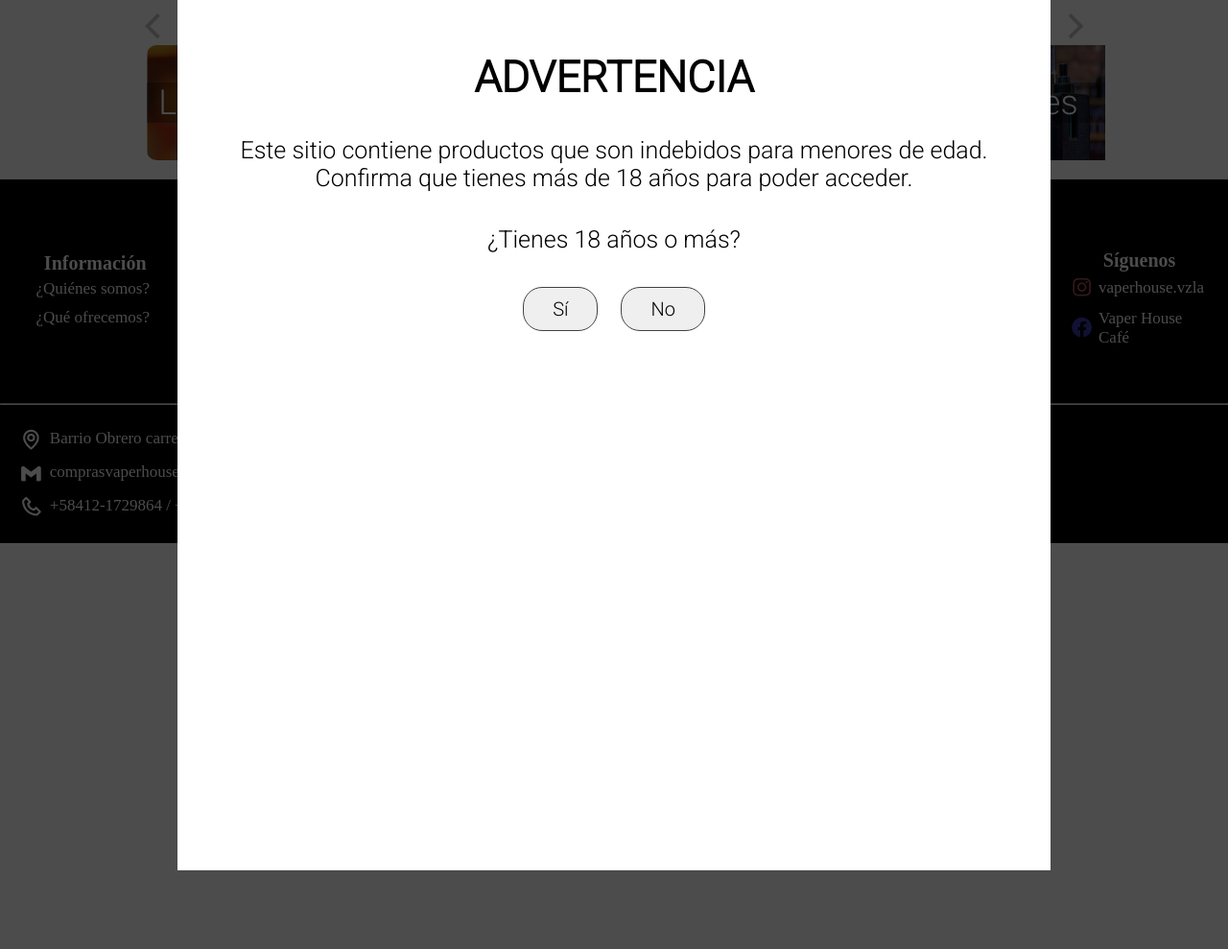
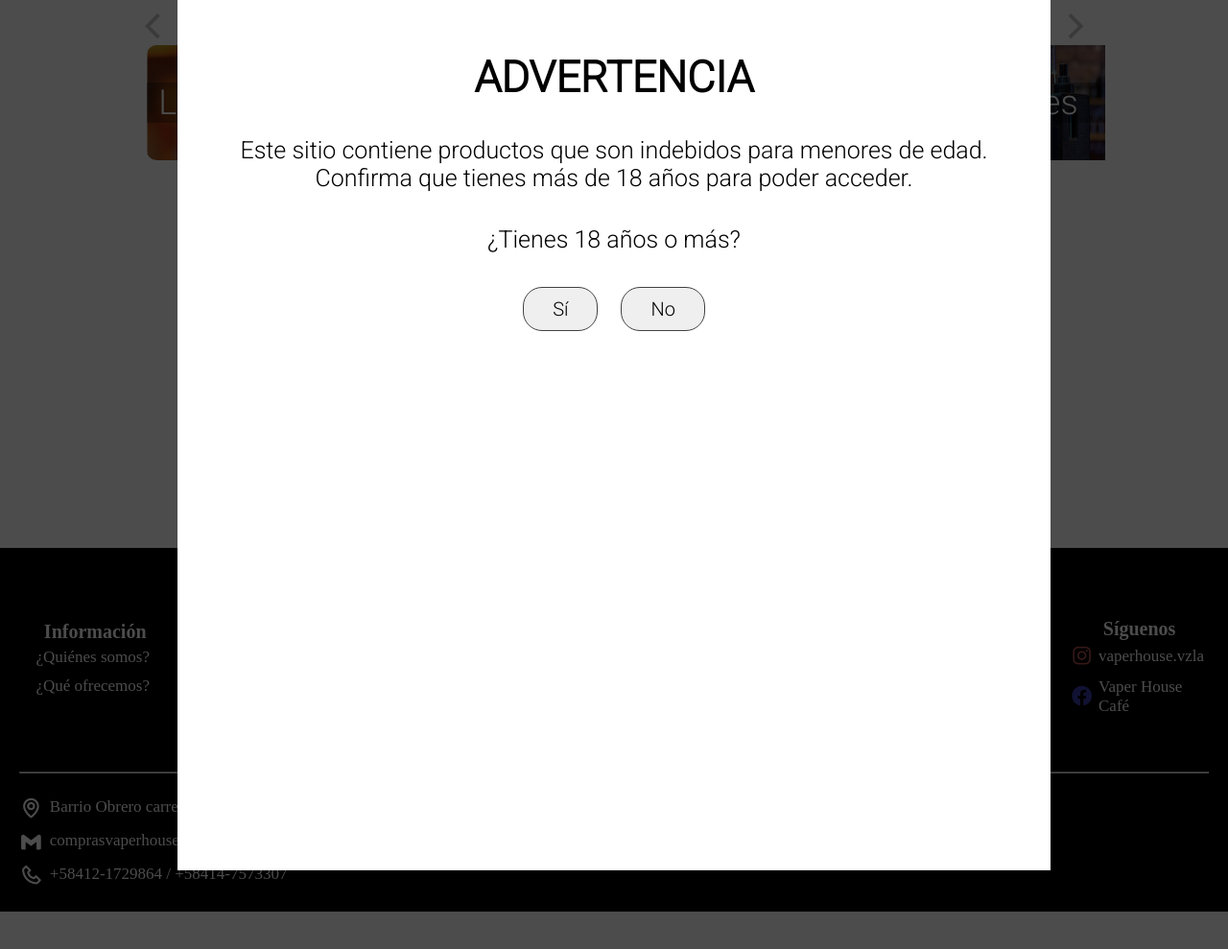
Before and after one commit to TIDV-Tech/vaper_house, a Flask app: page / in a window 1280 px wide. Shown: the part 105-1094 px from the top of the page at 96% size. Run offline with Flask 2, Linux system fonts and the light colour scheme.

Commit message:
Modifications in the footer

```diff
--- a/client/static/css/footer.css
+++ b/client/static/css/footer.css
@@ -1,13 +1,21 @@
+.footer1{
+	display: flex;
+	position: relative;
+	bottom: 0;
+	margin-top: 30%;
+}
+
 .footer{
 	background: var(--black);
 	width: 100%;
-	display: flex;
 	bottom: 0;
+	position: relative;
 	padding: 20px;
 }
 
 #localidad{
 	background: var(--black);
+	position: absolute;
 	width: 100%;
 	padding: 20px;
 	padding-top: 0;
--- a/client/templates/pages/index.html
+++ b/client/templates/pages/index.html
@@ -88,6 +88,7 @@
 </section>
 
   <section id="footer">
+    <div class="footer1">
     <div class="footer">
       <div class="more">
         <div class="info">
@@ -118,8 +119,10 @@
         </div>
       </div>
     </div>
-    <hr>
-    <section id="localidad">
+
+  </div>
+  <section id="localidad">
+      <hr>
       <div class="lugar">
         <p><i class='bx bx-map bx-sm'></i>  Barrio Obrero carrera 20 entre calles 13 y 14, diagonal al Cine Pirineos, frente a cada Matina</p>
         <p><i class='bx bxl-gmail bx-sm'></i> comprasvaperhouse@gmail.com</p>
```
